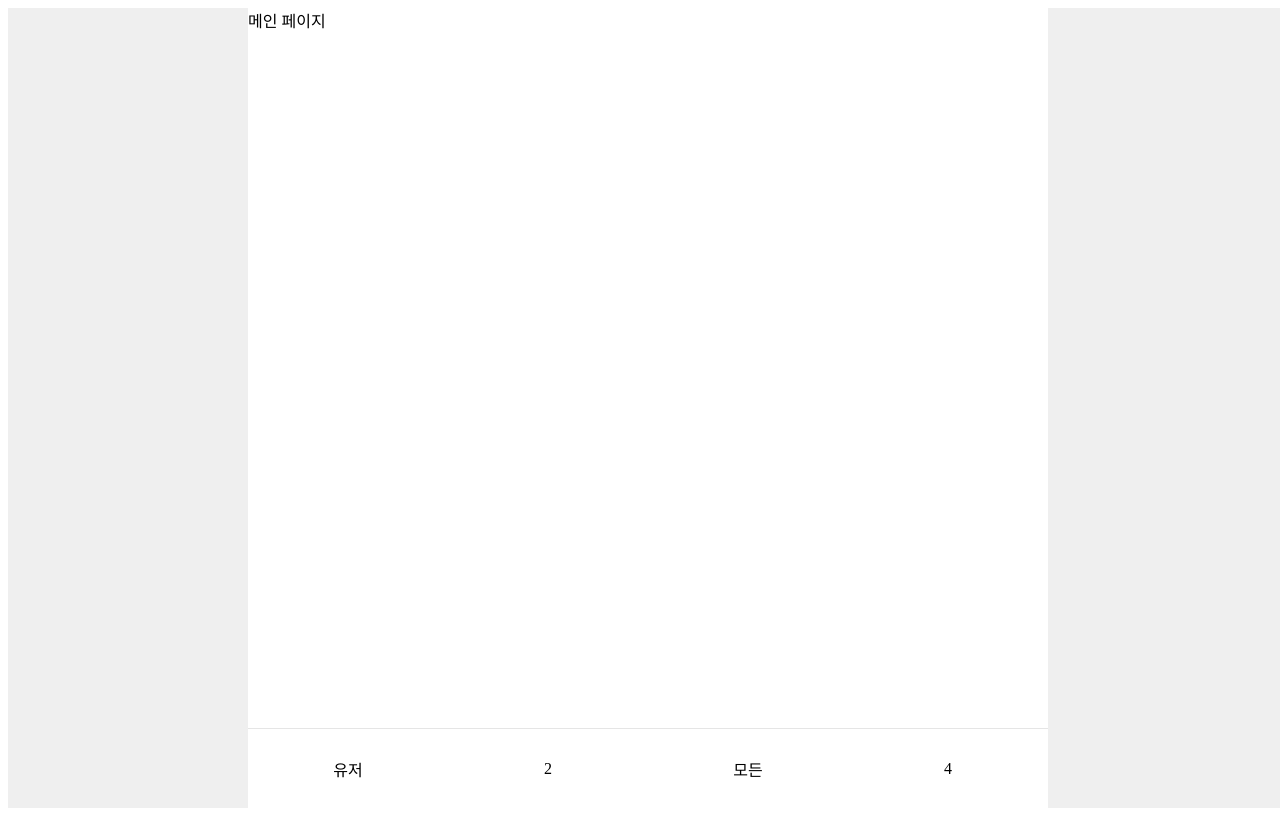
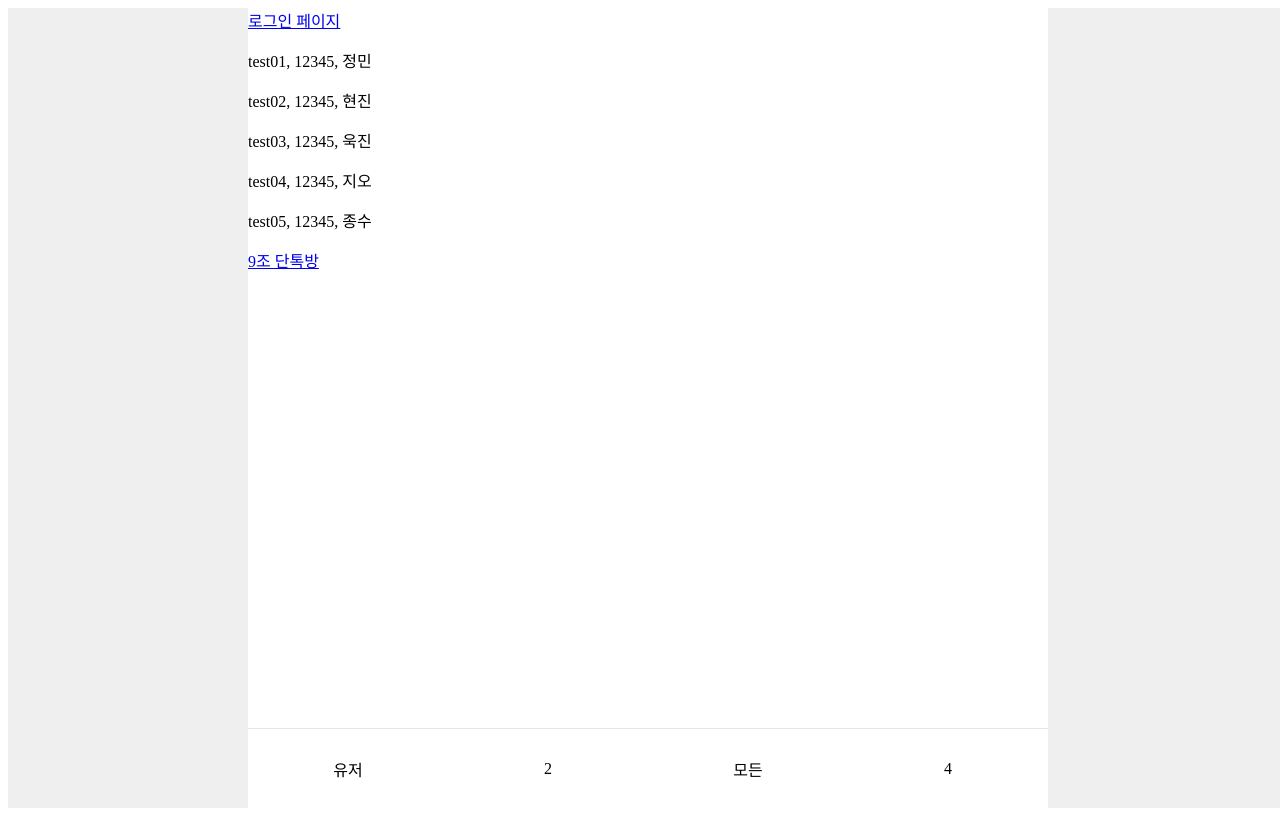
Before and after one commit to KDT1-FE/Y_FE_Toy2, a Next.js app: page / in a window 1280 px wide. Built offline with nearby package versions, Linux system fonts and the light colour scheme.

Commit message:
Feat: 메인페이지 링크 생성 및 단톡방 생서ㅗㅇ

```diff
--- a/src/app/page.tsx
+++ b/src/app/page.tsx
@@ -1,9 +1,38 @@
+'use client';
 import Navigation from '@/components/Navigation';
 
 export default function Home() {
+    // const CreateChat = async () => {
+    //     const response = await fetch('https://fastcampus-chat.net/chat', {
+    //         method: 'POST',
+    //         body: JSON.stringify({
+    //             name: '9조 단톡방',
+    //             users: ['test01', 'test02', 'test03', 'test04', 'test05'],
+    //             isPrivate: false,
+    //         }),
+    //         headers: {
+    //             'content-type': 'application/json',
+    //             serverId: '53b9f98a',
+    //             Authorization:
+    //                 'Bearer eyJhbGciOiJIUzI1NiIsInR5cCI6IkpXVCJ9.eyJpZCI6IjUzYjlmOThhOnRlc3QwMSIsImlhdCI6MTY5OTQ2NDg5MiwiZXhwIjoxNzAwMDY5NjkyfQ.6QdnpwqNP7X-wF0e2CspB1kx0oNLowa4NARDgiU9wXs',
+    //         },
+    //     });
+    //     const data = await response.json();
+    //     console.log(data);
+    // };
+
     return (
         <main>
-            <div>메인 페이지</div>
+            <a href="/login">로그인 페이지</a>
+            <br></br>
+            <div>
+                <p>test01, 12345, 정민</p>
+                <p>test02, 12345, 현진</p>
+                <p>test03, 12345, 욱진</p>
+                <p>test04, 12345, 지오</p>
+                <p>test05, 12345, 종수</p>
+            </div>
+            <a href="/chating/79fa7366-807e-4cdc-9c91-b02331889c89">9조 단톡방</a>
             <Navigation></Navigation>
         </main>
     );
```
